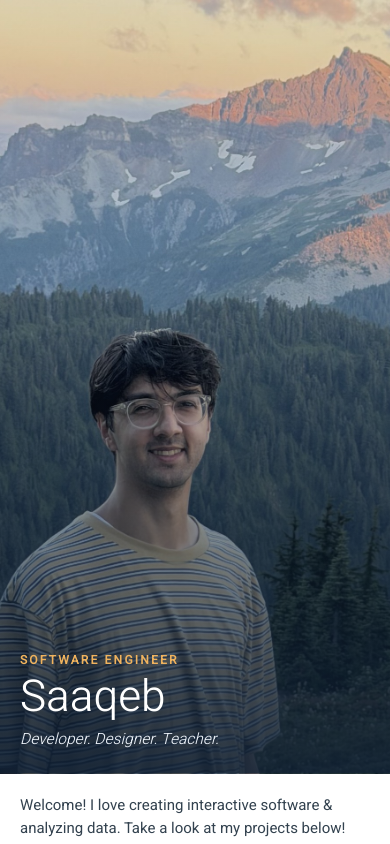
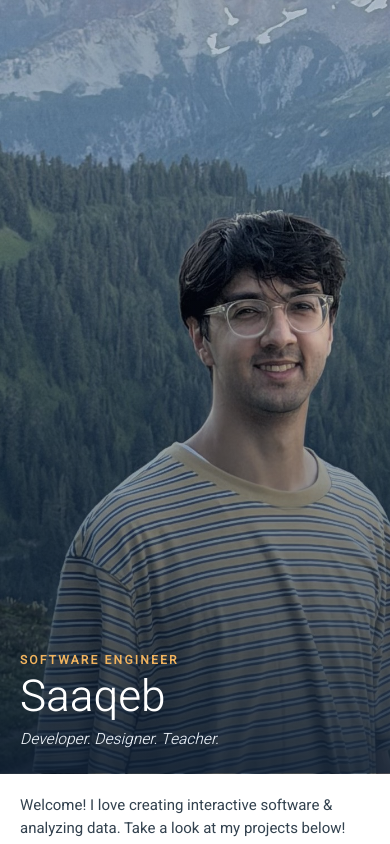
Before and after one commit to saaqebs/saaqebs.com, a React (Create React App) app: page / in a window 390 px wide. Shown: the top 844 px of the page. Built offline with nearby package versions, Linux system fonts and the light colour scheme.

Commit message:
Mobile hero: slide image up (re-crop y 1800-3180, face 43% of frame)

```diff
--- a/src/pages/home/opening/styles/homepage.module.scss
+++ b/src/pages/home/opening/styles/homepage.module.scss
@@ -58,8 +58,8 @@
     min-height: 360px;
     width: 100%;
     background-image: linear-gradient(180deg, rgba(16, 32, 52, 0.12) 40%, rgba(16, 32, 52, 0.9) 100%), url("../images/hero-mobile.jpg");
-    background-position: center, 32% 50%;
-    background-position-x: center, 32%;
+    background-position: center, 29% 50%;
+    background-position-x: center, 29%;
     background-position-y: center, 50%;
   }
 
```
Also changed, not shown: src/pages/home/opening/images/hero-mobile.jpg.
